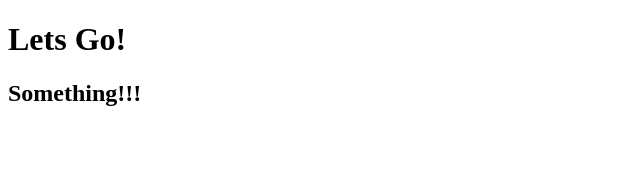
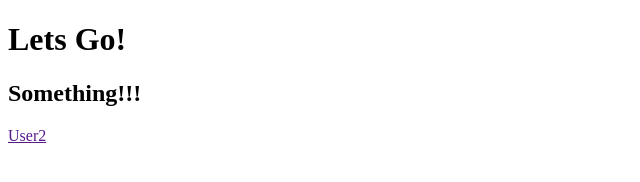
Before and after one commit to SpiritUrban/community-tree, a plain HTML site: page index.html in a window 1280 px wide. Shown: the full height of the page, 0-640 px from the left. Drawn offline with Linux system fonts and the light colour scheme.

Commit message:
Update index.html

```diff
--- a/index.html
+++ b/index.html
@@ -11,5 +11,7 @@
     <h1>Lets Go!</h1>
     <h2>Something!!!</h2>
 
+    <a href="">User2</a>
+
 </body>
 </html>
```
